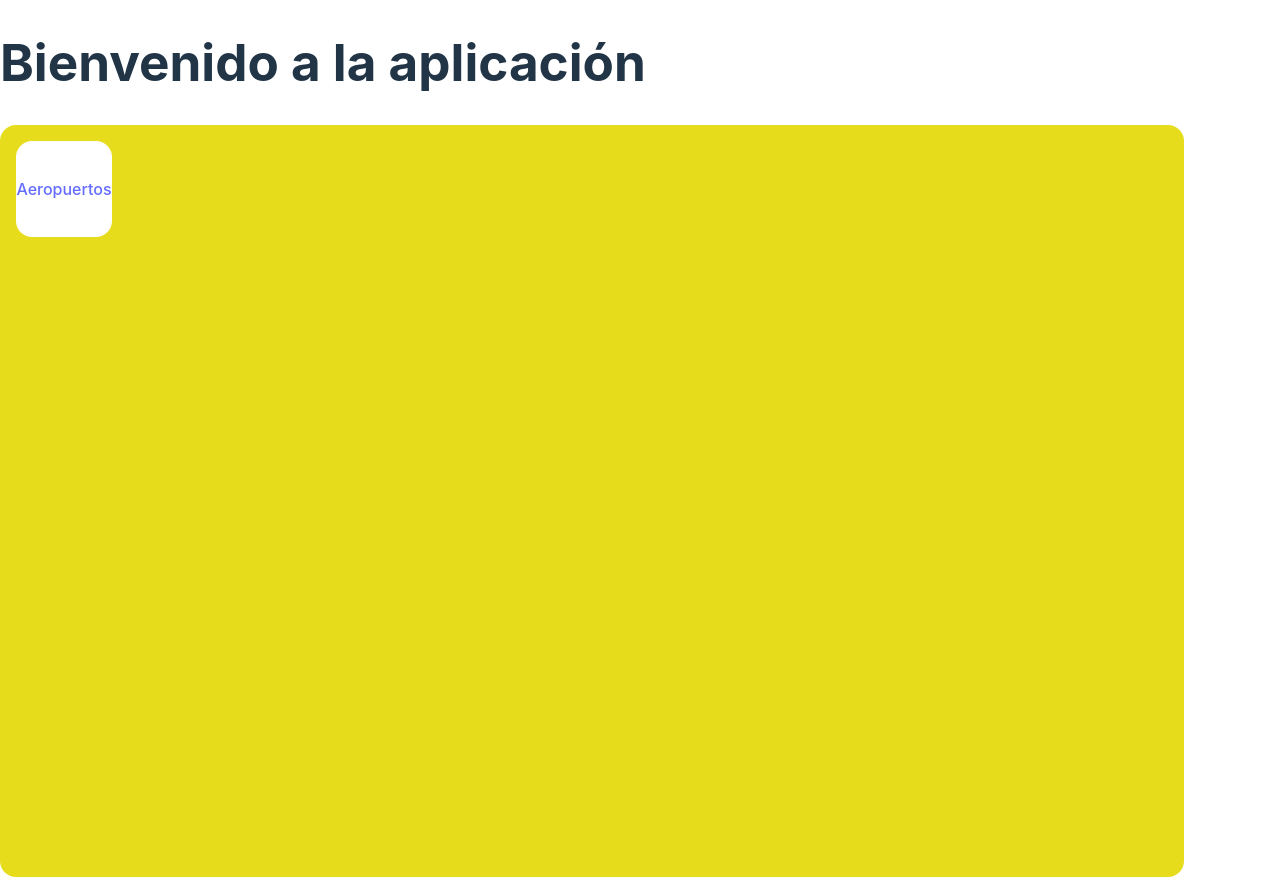
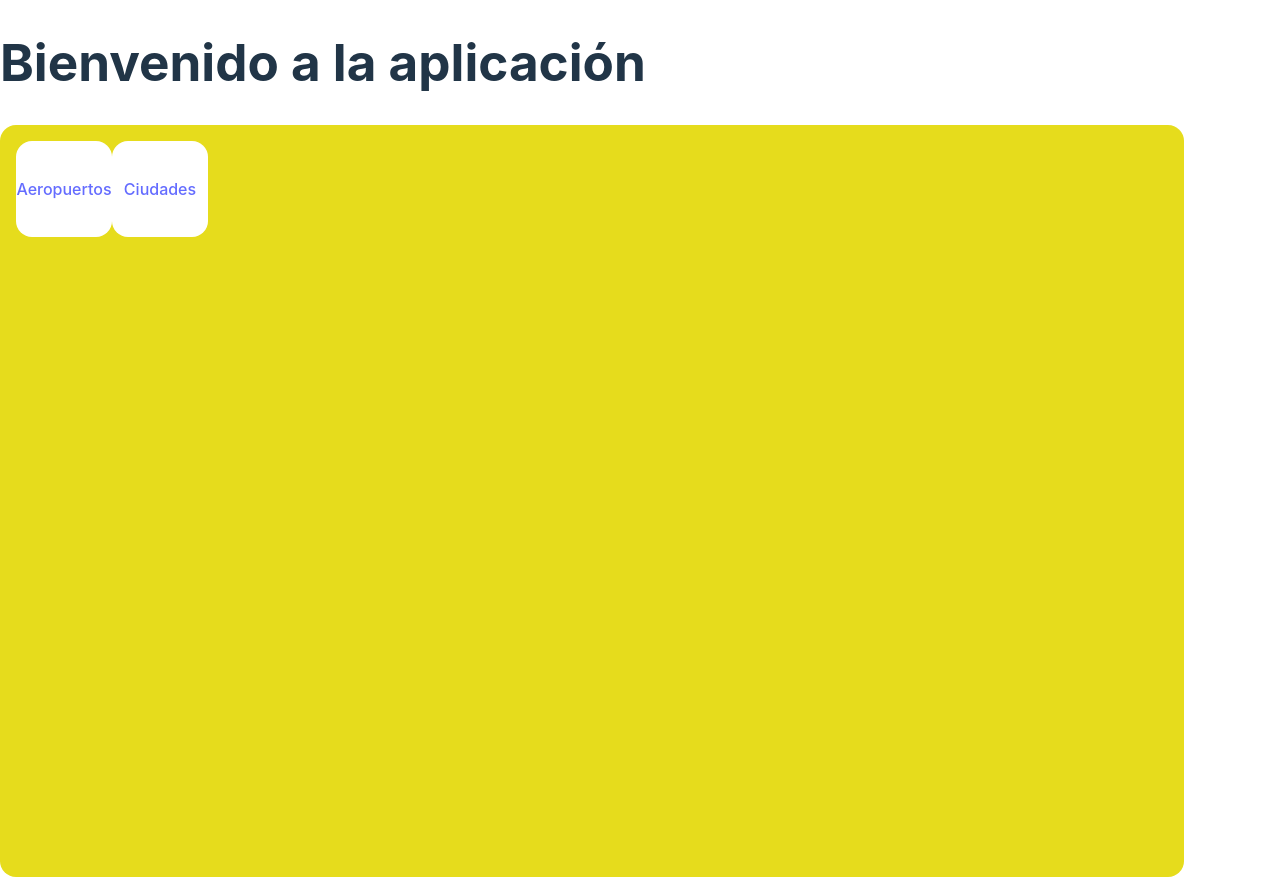
Before and after one commit to moisesnks/front-admin, a React (Vite) app: page / in a window 1280 px wide. Built offline with nearby package versions, Linux system fonts and the light colour scheme.

Commit message:
Ciudades :D

```diff
--- a/src/App.jsx
+++ b/src/App.jsx
@@ -3,6 +3,7 @@ import React from 'react';
 import { BrowserRouter as Router, Route, Routes } from 'react-router-dom';
 import HomeView from './HomeView';
 import AeropuertosList from './AeropuertosList';
+import CiudadesList from './CiudadesList';
 
 const App = () => {
   return (
@@ -10,6 +11,7 @@ const App = () => {
       <Routes>
         <Route path="/" element={<HomeView />} />
         <Route path="/aeropuertos" element={<AeropuertosList />} />
+        <Route path="/ciudades" element={<CiudadesList />} />
         {/* Otras rutas y componentes */}
       </Routes>
     </Router>
--- /dev/null
+++ b/src/CiudadesList.jsx
@@ -0,0 +1,28 @@
+import React, { useState, useEffect } from 'react';
+
+const CiudadesList = () => {
+  const [ciudades, setCiudades] = useState([]);
+
+  useEffect(() => {
+    // Realizar la solicitud fetch al servidor local
+    fetch('http://localhost:9090/all_ciudades')
+      .then((response) => response.json())
+      .then((data) => setCiudades(data))
+      .catch((error) => console.error('Error fetching data:', error));
+  }, []);
+
+  return (
+    <div>
+      <h2>Lista de Ciudades</h2>
+      <ul>
+        {ciudades.map((ciudad) => (
+          <li key={ciudad.id}>
+            {ciudad.nombre} - {ciudad.nombre_pais} ({ciudad.abrev_pais})
+          </li>
+        ))}
+      </ul>
+    </div>
+  );
+};
+
+export default CiudadesList;
--- a/src/HomeView.css
+++ b/src/HomeView.css
@@ -15,7 +15,8 @@
     background: var(--background-color);
     border-radius: 1em;
     padding: 1rem;
-
+    display:grid;
+    grid-template-columns: repeat(auto-fill, minmax(var(--box-width), 1fr));
 }
 
 .aeropuerto-link {
--- a/src/HomeView.jsx
+++ b/src/HomeView.jsx
@@ -13,6 +13,11 @@ const HomeView = () => {
                         <p> Aeropuertos </p>
                     </Link>
                 </div>
+                <div className="aeropuerto-link">
+                    <Link to="/ciudades">
+                        <p> Ciudades </p>
+                    </Link>
+                </div>
             </div>
         </div>
     );
```
